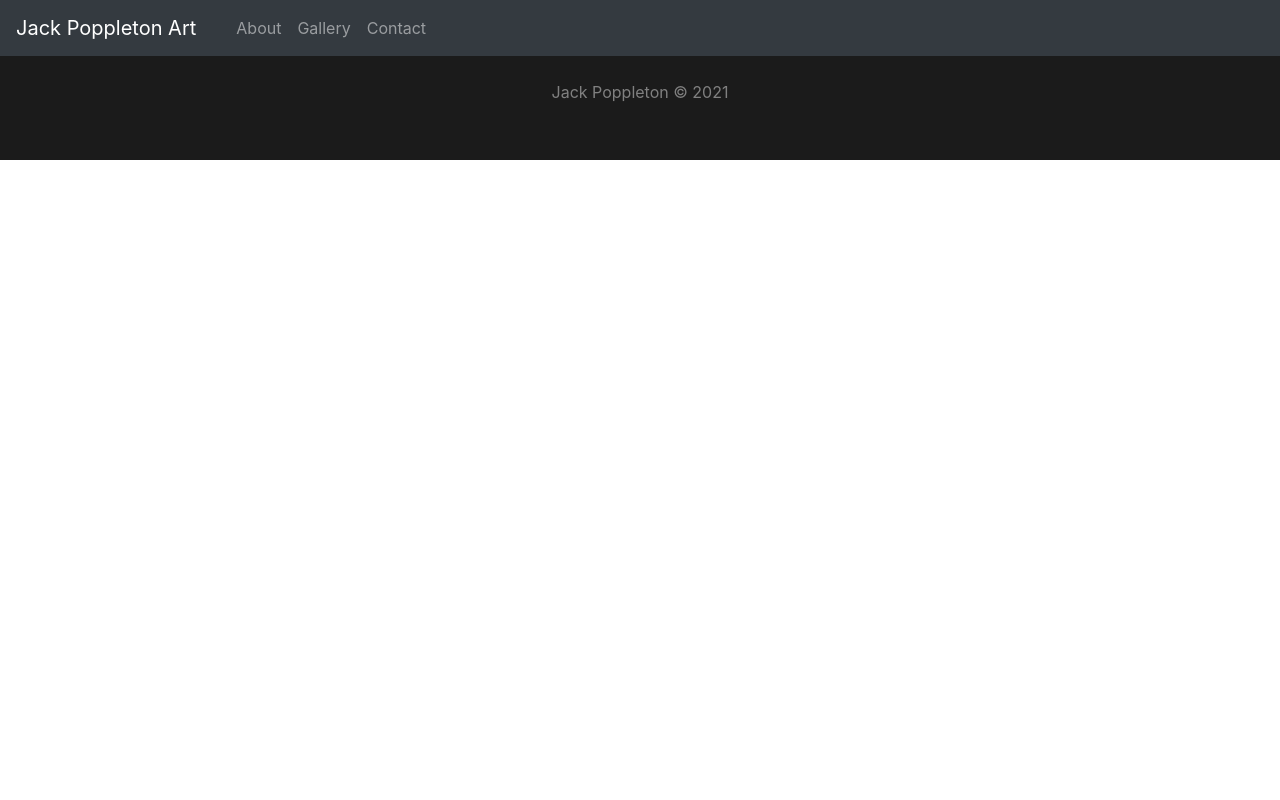
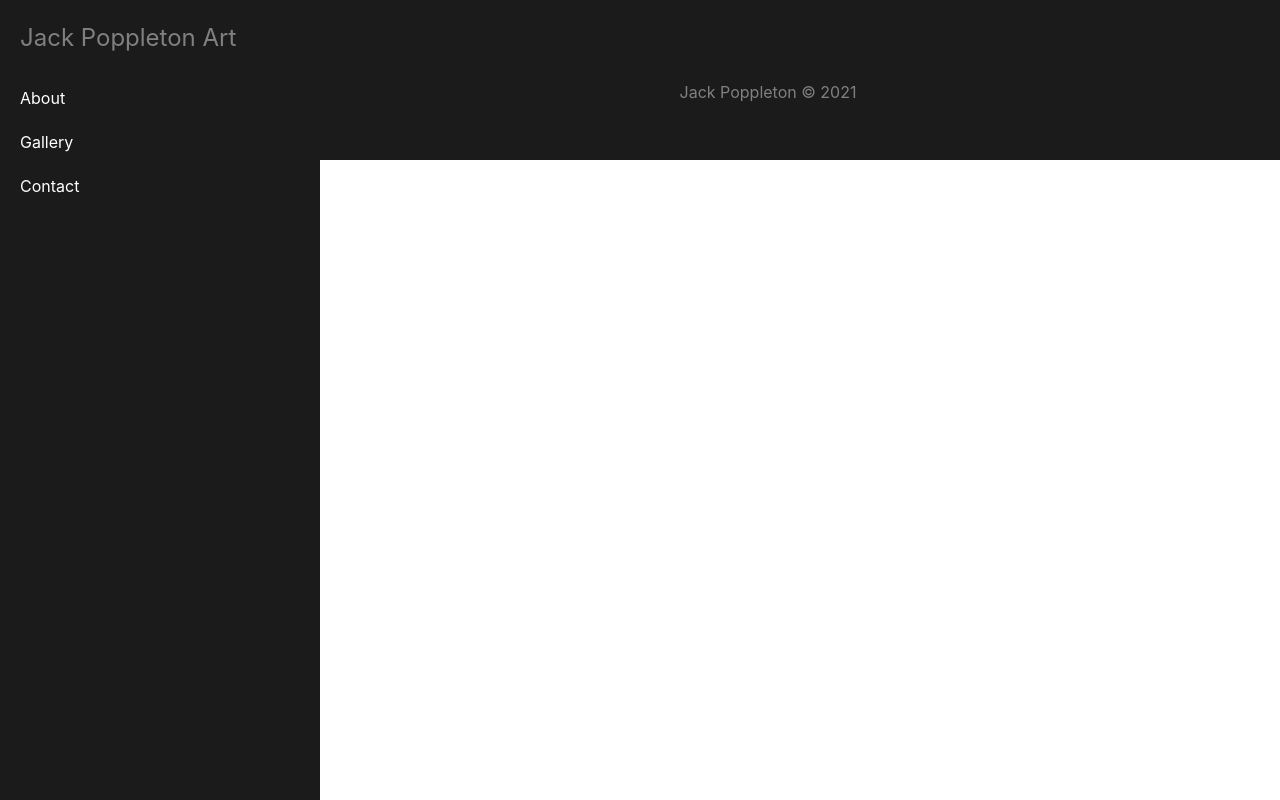
Before and after one commit to Creactivate/jacks-site, a React (Create React App) app: page / in a window 1280 px wide. Built offline with nearby package versions, Linux system fonts and the light colour scheme.

Commit message:
first sidebar commit

```diff
--- a/src/App.css
+++ b/src/App.css
@@ -1,9 +1,3 @@
-.navItem {
-  display: inline;
-}
-
-
-
 .App {
   text-align: center;
 }
@@ -11,6 +5,10 @@
 .App-logo {
   height: 40vmin;
   pointer-events: none;
+}
+
+.stackNav {
+  display:block;
 }
 
 @media (prefers-reduced-motion: no-preference) {
@@ -21,8 +19,9 @@
 
 footer {
   background-color: #1b1b1b;
-  padding: 10vh 10vw 5vh 10vw;
+  padding: 10vh 10vw 5vh 30vw;
   color: grey;
+  display: relative;
 }
 
 .imageThumbnail {
@@ -68,6 +67,15 @@ footer {
   border-bottom: 0;
 }
 
+.sideNav{
+  position: fixed;
+  width: 25vw;
+  padding: 0vh 0vh;
+  height: 100vh;
+  z-index: 9;
+  background-color: #1b1b1b;
+}
+
 .modal-header div {
   color:rgba(255, 255, 255, 0.801);
 }
@@ -80,25 +88,46 @@ footer {
   opacity: 0.9;
 }
 
+.navLink {
+  display: block;
+  padding: 10px 10px 10px 20px;
+  text-align: left;
+  color: white;
+}
+
+
 .App-Body {
   background-color: #1b1b1b;
-  width: 100%;
-  padding: 10vh 5vw 0 5vw;
+  width: 75vw;
+  margin-right: 0;
+  margin-left: 25vw;
+  padding: 7.5vh 5vw 0 0;
   font-size: calc(10px + 2vmin);
   color: white;
   /* Prevent vertical gaps */
   line-height: 0;
 
-  -webkit-column-count: 4;
+  -webkit-column-count: 3;
   -webkit-column-gap:   0px;
-  -moz-column-count:    4;
+  -moz-column-count:    3;
   -moz-column-gap:      0px;
-  column-count:         4;
+  column-count:         3;
   column-gap:           0px;
 }
 
-.navbar-brand {
-  padding: 0 0 0 0;
+.navbarBrand {
+  padding-top: 2.5vh;
+  padding-bottom: 2.5vh;
+  padding-left: 20px;
+  font-size: x-large;
+  text-align: left;
+  display: block;
+  color: white;
+}
+
+a:hover {
+  color: grey;
+  text-decoration: none;
 }
 
 
@@ -108,9 +137,9 @@ footer {
 
 @media (max-width: 1200px) {
   .App-Body {
-  -moz-column-count:    4;
-  -webkit-column-count: 4;
-  column-count:         4;
+  -moz-column-count:    3;
+  -webkit-column-count: 3;
+  column-count:         3;
   }
 }
 @media (max-width: 1000px) {
--- a/src/App.js
+++ b/src/App.js
@@ -9,6 +9,7 @@ import Nav from 'react-bootstrap/Nav';
 import LightBoxModal from './components/lightbox-modal';
 import fileObject from './components/imageCount.json';
 import FooterComp from './components/FooterComp';
+import Container from 'react-bootstrap/Container';
 
 
 function App() {
@@ -23,28 +24,27 @@ function App() {
   return (
     <Router>
       <div className="App">
+        <Container className='sideNav'>
 
-        <Navbar fixed='top' expand='lg' bg="dark" variant="dark">
 
-          <Navbar.Brand>
-            <Link className='navbar-brand' to="/">Jack Poppleton Art</Link>
-          </Navbar.Brand>
 
-          <Navbar.Toggle aria-controls="responsive-navbar-nav" />
+              <Link className='navbarBrand' to="/">Jack Poppleton Art</Link>
 
-          <Navbar.Collapse id="responsive-navbar-nav">
-            <Nav className="mr-auto">
-              <Link className='nav-link' to="/home">About</Link>
-              <Link className='nav-link' to="/features">Gallery</Link>
-              <Link className='nav-link' to="/pricing">Contact</Link>
-            </Nav>
-          </Navbar.Collapse>
 
-        </Navbar>
+
+                <Link className='navLink' to="/home">About</Link>
+                <Link className='navLink' to="/features">Gallery</Link>
+                <Link className='navLink' to="/pricing">Contact</Link>
+
+
+
+
+        </Container>
+
 
         <Switch>
 
-          <Route path='/jacks-site/' exact>
+          <Route path='/jacks-site' exact>
             <div className='App-Body'>
               {imageURLs.map((image, index) =>
                 <>
```
Also changed, not shown: 2 other files (tests, documents, lock files or other folders).
